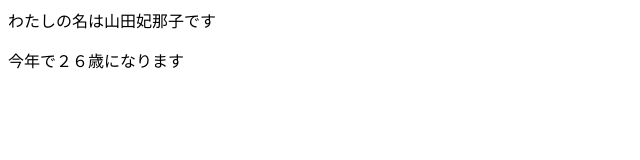
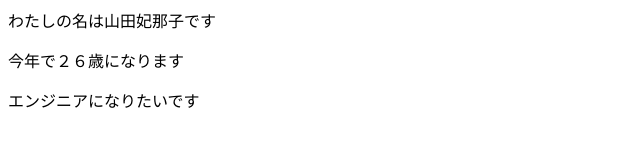
Before and after one commit to hinapin/git-test3, a plain HTML site: page index.html in a window 1280 px wide. Shown: the whole page, without its empty margins (0-640 px from the left). Drawn offline with Linux system fonts and the light colour scheme.

Commit message:
２度目のコミット

```diff
--- a/index.html
+++ b/index.html
@@ -1,2 +1,3 @@
 <p>わたしの名は山田妃那子です</p>
 <p>今年で２６歳になります</p>
+<p>エンジニアになりたいです</p>
```
